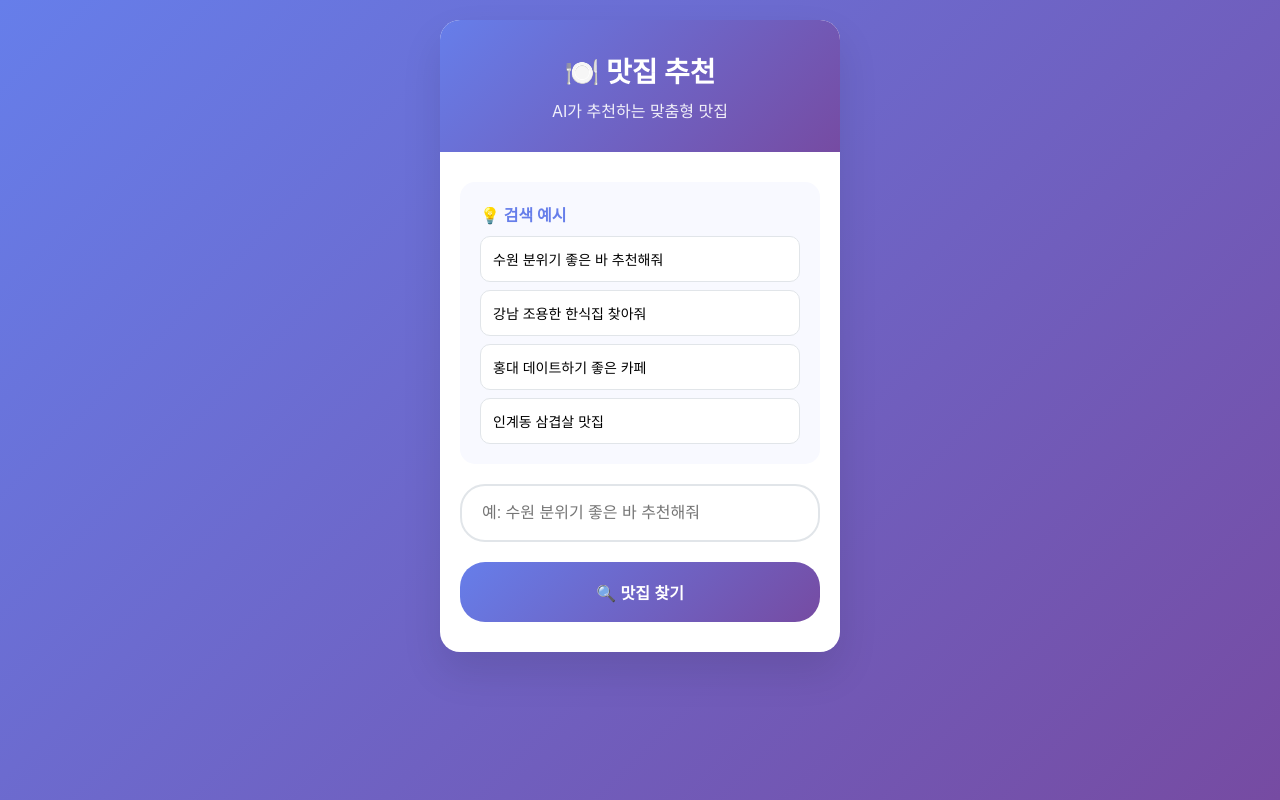
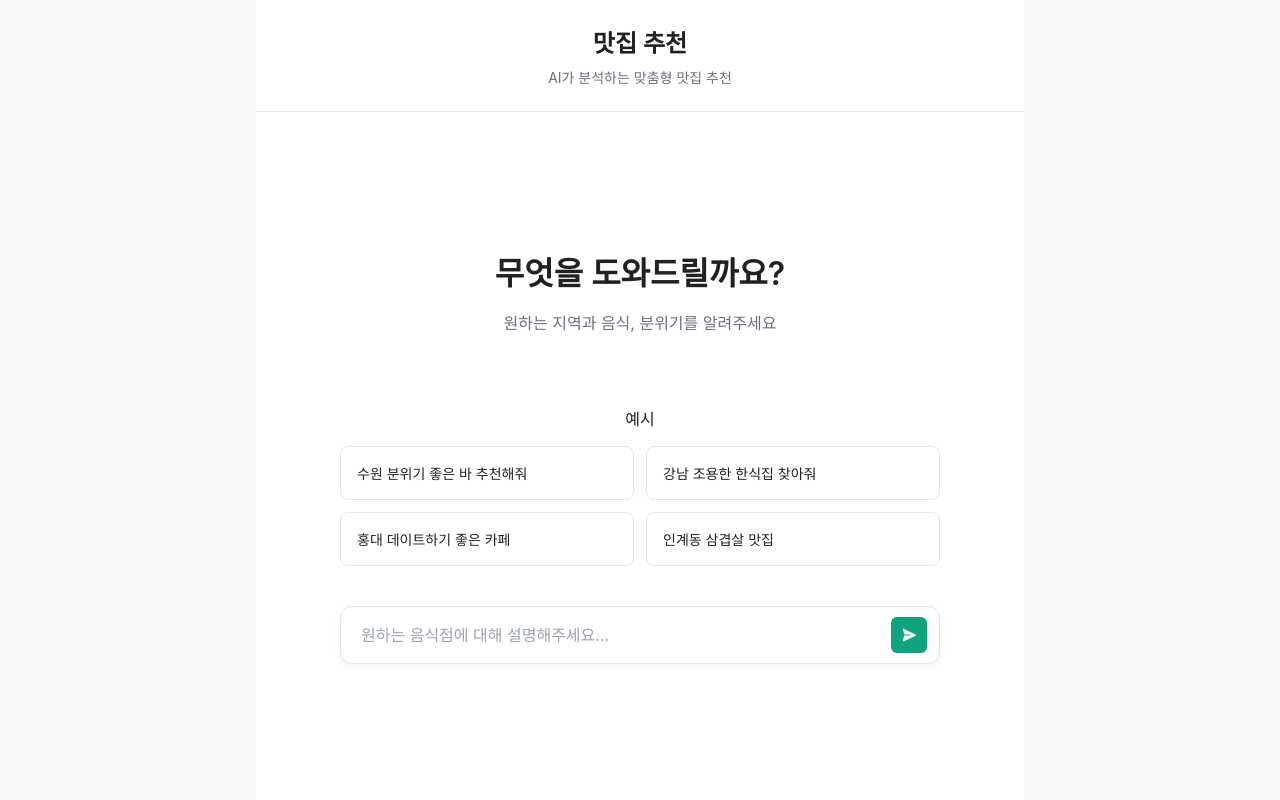
Before and after one commit to YooKwangyeal/Restaurant-Recommand, a Python web app: template fastapi/templates/index.html in a window 1280 px wide. Run offline with Jinja, Linux system fonts and the light colour scheme; the template is opened without the code that fills it, so the values that code supplies are empty.

Commit message:
스타일 개선 및 레이아웃 수정: 메인 페이지 디자인 업데이트, 검색 기능 개선 및 사용자 경험 향상

```diff
--- a/fastapi/templates/index.html
+++ b/fastapi/templates/index.html
@@ -12,101 +12,206 @@
       }
 
       body {
-        font-family: -apple-system, BlinkMacSystemFont, "Segoe UI", Roboto,
-          sans-serif;
-        background: linear-gradient(135deg, #667eea 0%, #764ba2 100%);
+        font-family: -apple-system, BlinkMacSystemFont, "Segoe UI", "Roboto",
+          "Helvetica", "Arial", sans-serif;
+        background-color: #f7f7f8;
         min-height: 100vh;
-        padding: 20px;
+        color: #202123;
       }
 
       .container {
-        max-width: 400px;
+        max-width: 768px;
         margin: 0 auto;
+        min-height: 100vh;
+        display: flex;
+        flex-direction: column;
         background: white;
-        border-radius: 20px;
-        box-shadow: 0 20px 40px rgba(0, 0, 0, 0.1);
-        overflow: hidden;
       }
 
       .header {
-        background: linear-gradient(135deg, #667eea 0%, #764ba2 100%);
-        color: white;
-        padding: 30px 20px;
+        padding: 24px 20px;
+        border-bottom: 1px solid #e5e5e5;
         text-align: center;
+        background: white;
       }
 
       .header h1 {
-        font-size: 28px;
-        font-weight: 700;
+        font-size: 24px;
+        font-weight: 600;
+        color: #202123;
         margin-bottom: 8px;
       }
 
       .header p {
-        opacity: 0.9;
-        font-size: 16px;
+        color: #6e6e80;
+        font-size: 14px;
+        font-weight: 400;
       }
 
-      .search-section {
-        padding: 30px 20px;
+      .chat-area {
+        flex: 1;
+        padding: 40px 20px;
+        display: flex;
+        flex-direction: column;
+        justify-content: center;
+        align-items: center;
       }
 
-      .search-box {
+      .welcome-section {
+        text-align: center;
+        margin-bottom: 40px;
+      }
+
+      .welcome-title {
+        font-size: 32px;
+        font-weight: 600;
+        color: #202123;
+        margin-bottom: 16px;
+      }
+
+      .welcome-subtitle {
+        font-size: 16px;
+        color: #6e6e80;
+        margin-bottom: 32px;
+      }
+
+      .examples {
+        width: 100%;
+        max-width: 600px;
+        margin-bottom: 40px;
+      }
+
+      .examples h4 {
+        font-size: 16px;
+        font-weight: 500;
+        color: #202123;
+        margin-bottom: 16px;
+        text-align: center;
+      }
+
+      .example-grid {
+        display: grid;
+        grid-template-columns: repeat(auto-fit, minmax(280px, 1fr));
+        gap: 12px;
+      }
+
+      .example-query {
+        background: white;
+        border: 1px solid #e5e5e5;
+        padding: 16px;
+        border-radius: 8px;
+        cursor: pointer;
+        transition: all 0.2s ease;
+        font-size: 14px;
+        color: #202123;
+        text-align: left;
+      }
+
+      .example-query:hover {
+        border-color: #10a37f;
+        box-shadow: 0 2px 8px rgba(0, 0, 0, 0.1);
+      }
+
+      .input-section {
+        width: 100%;
+        max-width: 600px;
         position: relative;
-        margin-bottom: 20px;
+      }
+
+      .input-container {
+        position: relative;
+        background: white;
+        border: 1px solid #e5e5e5;
+        border-radius: 12px;
+        box-shadow: 0 2px 6px rgba(0, 0, 0, 0.05);
+        transition: all 0.2s ease;
+      }
+
+      .input-container:focus-within {
+        border-color: #10a37f;
+        box-shadow: 0 2px 12px rgba(16, 163, 127, 0.15);
       }
 
       .search-input {
         width: 100%;
-        padding: 18px 20px;
-        border: 2px solid #e1e5e9;
-        border-radius: 25px;
+        padding: 16px 60px 16px 20px;
+        border: none;
+        border-radius: 12px;
         font-size: 16px;
         outline: none;
-        transition: all 0.3s ease;
+        background: transparent;
+        resize: none;
+        font-family: inherit;
+        line-height: 1.5;
       }
 
-      .search-input:focus {
-        border-color: #667eea;
-        box-shadow: 0 0 0 3px rgba(102, 126, 234, 0.1);
+      .search-input::placeholder {
+        color: #9ca3af;
       }
 
-      .search-btn {
-        background: linear-gradient(135deg, #667eea 0%, #764ba2 100%);
+      .send-button {
+        position: absolute;
+        right: 12px;
+        top: 50%;
+        transform: translateY(-50%);
+        background: #10a37f;
+        border: none;
+        border-radius: 6px;
+        width: 36px;
+        height: 36px;
+        cursor: pointer;
+        display: flex;
+        align-items: center;
+        justify-content: center;
+        transition: all 0.2s ease;
         color: white;
-        border: none;
-        padding: 18px 30px;
-        border-radius: 25px;
-        font-size: 16px;
-        font-weight: 600;
-        cursor: pointer;
-        width: 100%;
-        transition: all 0.3s ease;
       }
 
-      .search-btn:hover {
-        transform: translateY(-2px);
-        box-shadow: 0 10px 20px rgba(102, 126, 234, 0.3);
+      .send-button:hover:not(:disabled) {
+        background: #0d8f6c;
       }
 
-      .search-btn:disabled {
-        opacity: 0.6;
+      .send-button:disabled {
+        background: #d1d5db;
         cursor: not-allowed;
-        transform: none;
       }
 
       .loading {
         display: none;
         text-align: center;
-        padding: 20px;
-        color: #667eea;
+        padding: 40px 20px;
+        color: #6e6e80;
       }
 
       .loading.show {
-        display: block;
+        display: flex;
+        flex-direction: column;
+        align-items: center;
+        gap: 16px;
+      }
+
+      .loading-spinner {
+        width: 24px;
+        height: 24px;
+        border: 2px solid #e5e5e5;
+        border-top: 2px solid #10a37f;
+        border-radius: 50%;
+        animation: spin 1s linear infinite;
+      }
+
+      @keyframes spin {
+        0% {
+          transform: rotate(0deg);
+        }
+        100% {
+          transform: rotate(360deg);
+        }
       }
 
       .results {
-        padding: 0 20px 20px;
+        width: 100%;
+        max-width: 600px;
+        margin-top: 40px;
         display: none;
       }
 
@@ -184,67 +324,40 @@
         display: flex;
         align-items: center;
         justify-content: space-between;
-        margin-bottom: 10px;
+        margin-bottom: 12px;
       }
 
       .score {
-        background: linear-gradient(135deg, #667eea 0%, #764ba2 100%);
+        background: #10a37f;
         color: white;
-        padding: 6px 12px;
-        border-radius: 20px;
+        padding: 4px 10px;
+        border-radius: 12px;
         font-weight: 600;
-        font-size: 14px;
+        font-size: 12px;
       }
 
       .reason {
-        color: #555;
+        color: #4b5563;
         font-size: 14px;
-        line-height: 1.4;
+        line-height: 1.5;
         font-style: italic;
       }
 
-      .examples {
-        background: #f8f9ff;
-        border-radius: 15px;
-        padding: 20px;
-        margin-bottom: 20px;
-      }
-
-      .examples h4 {
-        color: #667eea;
-        margin-bottom: 10px;
-        font-size: 16px;
-      }
-
-      .example-queries {
-        display: flex;
-        flex-direction: column;
-        gap: 8px;
-      }
-
-      .example-query {
-        background: white;
-        border: 1px solid #e1e5e9;
-        padding: 12px;
-        border-radius: 10px;
-        cursor: pointer;
-        transition: all 0.3s ease;
-        font-size: 14px;
-      }
-
-      .example-query:hover {
-        border-color: #667eea;
-        background: #f0f4ff;
-      }
-
-      @media (max-width: 480px) {
+      @media (max-width: 768px) {
         .container {
           margin: 0;
-          border-radius: 0;
         }
 
-        body {
-          padding: 0;
+        .chat-area {
+          padding: 20px 16px;
+        }
+
+        .welcome-title {
+          font-size: 28px;
+        }
+
+        .example-grid {
+          grid-template-columns: 1fr;
         }
       }
     </style>
@@ -252,14 +365,21 @@
   <body>
     <div class="container">
       <div class="header">
-        <h1>🍽️ 맛집 추천</h1>
-        <p>AI가 추천하는 맞춤형 맛집</p>
+        <h1>맛집 추천</h1>
+        <p>AI가 분석하는 맞춤형 맛집 추천</p>
       </div>
 
-      <div class="search-section">
-        <div class="examples">
-          <h4>💡 검색 예시</h4>
-          <div class="example-queries">
+      <div class="chat-area">
+        <div class="welcome-section" id="welcomeSection">
+          <div class="welcome-title">무엇을 도와드릴까요?</div>
+          <div class="welcome-subtitle">
+            원하는 지역과 음식, 분위기를 알려주세요
+          </div>
+        </div>
+
+        <div class="examples" id="examplesSection">
+          <h4>예시</h4>
+          <div class="example-grid">
             <div
               class="example-query"
               onclick="setQuery('수원 분위기 좋은 바 추천해줘')"
@@ -284,27 +404,39 @@
           </div>
         </div>
 
-        <div class="search-box">
-          <input
-            type="text"
-            class="search-input"
-            id="searchInput"
-            placeholder="예: 수원 분위기 좋은 바 추천해줘"
-            onkeypress="handleKeyPress(event)"
-          />
+        <div class="loading" id="loading">
+          <div class="loading-spinner"></div>
+          <p>AI가 맛집을 분석하고 있습니다...</p>
         </div>
-        <button class="search-btn" onclick="searchPlaces()" id="searchBtn">
-          🔍 맛집 찾기
-        </button>
-      </div>
 
-      <div class="loading" id="loading">
-        <p>🤖 AI가 맛집을 분석하고 있습니다...</p>
-      </div>
+        <div class="results" id="results">
+          <div class="keywords" id="keywords"></div>
+          <div class="recommendations" id="recommendations"></div>
+        </div>
 
-      <div class="results" id="results">
-        <div class="keywords" id="keywords"></div>
-        <div class="recommendations" id="recommendations"></div>
+        <div class="input-section">
+          <div class="input-container">
+            <input
+              type="text"
+              class="search-input"
+              id="searchInput"
+              placeholder="원하는 음식점에 대해 설명해주세요..."
+              onkeypress="handleKeyPress(event)"
+            />
+            <button class="send-button" onclick="searchPlaces()" id="searchBtn">
+              <svg
+                width="16"
+                height="16"
+                viewBox="0 0 24 24"
+                fill="currentColor"
+              >
+                <path
+                  d="M3.478 2.404a.75.75 0 00-.926.941l2.432 7.905H13.5a.75.75 0 010 1.5H4.984l-2.432 7.905a.75.75 0 00.926.94l18.5-8.5a.75.75 0 000-1.38L3.478 2.404z"
+                />
+              </svg>
+            </button>
+          </div>
+        </div>
       </div>
     </div>
 
@@ -319,6 +451,15 @@
         }
       }
 
+      function openKakaoMap(placeUrl) {
+        if (placeUrl) {
+          // 새 탭에서 카카오맵 열기
+          window.open(placeUrl, "_blank");
+        } else {
+          alert("카카오맵 링크를 사용할 수 없습니다.");
+        }
+      }
+
       async function searchPlaces() {
         const query = document.getElementById("searchInput").value.trim();
         if (!query) {
@@ -329,12 +470,15 @@
         const searchBtn = document.getElementById("searchBtn");
         const loading = document.getElementById("loading");
         const results = document.getElementById("results");
+        const welcomeSection = document.getElementById("welcomeSection");
+        const examplesSection = document.getElementById("examplesSection");
 
         // UI 상태 변경
         searchBtn.disabled = true;
-        searchBtn.textContent = "검색 중...";
         loading.classList.add("show");
         results.classList.remove("show");
+        welcomeSection.style.display = "none";
+        examplesSection.style.display = "none";
 
         try {
           const response = await fetch(
@@ -350,10 +494,12 @@
         } catch (error) {
           alert("오류: " + error.message);
           console.error("Search error:", error);
+          // 오류 시 원래 상태로 복원
+          welcomeSection.style.display = "block";
+          examplesSection.style.display = "block";
         } finally {
           // UI 상태 복원
           searchBtn.disabled = false;
-          searchBtn.textContent = "🔍 맛집 찾기";
           loading.classList.remove("show");
         }
       }
@@ -365,16 +511,16 @@
 
         // 키워드 표시
         const extractedKeywords = data.extracted_keywords;
-        let keywordHtml = '<h3>🎯 추출된 키워드</h3><div class="keyword-tags">';
+        let keywordHtml = '<h3>추출된 키워드</h3><div class="keyword-tags">';
 
         if (extractedKeywords.region) {
-          keywordHtml += `<span class="keyword-tag">📍 ${extractedKeywords.region}</span>`;
+          keywordHtml += `<span class="keyword-tag">${extractedKeywords.region}</span>`;
         }
         if (extractedKeywords.category) {
-          keywordHtml += `<span class="keyword-tag">🍴 ${extractedKeywords.category}</span>`;
+          keywordHtml += `<span class="keyword-tag">${extractedKeywords.category}</span>`;
         }
         if (extractedKeywords.mood) {
-          keywordHtml += `<span class="keyword-tag">✨ ${extractedKeywords.mood}</span>`;
+          keywordHtml += `<span class="keyword-tag">${extractedKeywords.mood}</span>`;
         }
 
         keywordHtml += "</div>";
@@ -382,7 +528,7 @@
 
         // 추천 결과 표시
         const filteredRecommendations = data.filtered_recommendations;
-        let recommendationsHtml = "<h3>🌟 AI 추천 맛집</h3>";
+        let recommendationsHtml = "<h3>AI 추천 결과</h3>";
 
         if (filteredRecommendations && filteredRecommendations.length > 0) {
           filteredRecommendations.forEach((item, index) => {
@@ -390,11 +536,21 @@
             const score = item.score;
             const reason = item.reason;
 
+            // 전화번호와 거리 정보 추가
+            const phoneInfo = place.phone
+              ? `<div class="place-phone">📞 ${place.phone}</div>`
+              : "";
+            const distanceInfo = place.distance
+              ? `<div class="place-distance">📍 ${place.distance}m</div>`
+              : "";
+
             recommendationsHtml += `
-                        <div class="place-card">
+                        <div class="place-card" onclick="openKakaoMap('${place.place_url}')" title="클릭하여 카카오맵에서 보기">
                             <div class="place-name">${place.place_name}</div>
                             <div class="place-category">${place.category_name}</div>
                             <div class="place-address">${place.address_name}</div>
+                            ${phoneInfo}
+                            ${distanceInfo}
                             <div class="score-section">
                                 <span class="score">${score}/10점</span>
                             </div>
@@ -404,7 +560,7 @@
           });
         } else {
           recommendationsHtml += `
-                    <div class="place-card">
+                    <div class="place-card" style="cursor: default;">
                         <div class="place-name">검색 결과가 없습니다</div>
                         <div class="reason">다른 키워드로 검색해보세요.</div>
                     </div>
```
Also changed, not shown: other parts of fastapi/templates/index.html (+60 -25 lines).
